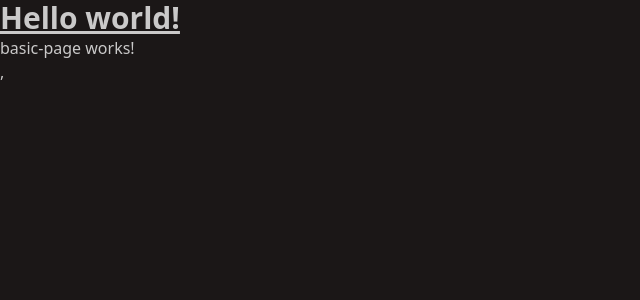
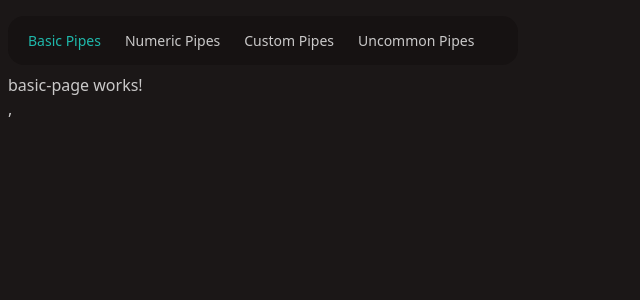
Before and after one commit to FelipeVel/pipes-app, an Angular app: page /basic in a window 1280 px wide. Shown: the top 300 px of the page, without its empty margins (0-640 px from the left). Built offline with nearby package versions, Linux system fonts and the light colour scheme.

Commit message:
Maquetado inicial de layouts

```diff
--- a/src/app/app.component.html
+++ b/src/app/app.component.html
@@ -1,5 +1,6 @@
-<h1 class="text-3xl font-bold underline">
-  Hello world!
-</h1>
-
-<router-outlet />
+<main
+  class="mx-auto max-w-7xl p-2"
+>
+  <app-navbar />
+  <router-outlet />
+</main>
--- a/src/app/app.component.ts
+++ b/src/app/app.component.ts
@@ -1,9 +1,10 @@
 import { Component } from '@angular/core';
 import { RouterOutlet } from '@angular/router';
+import { NavbarComponent } from "./components/navbar/navbar.component";
 
 @Component({
   selector: 'app-root',
-  imports: [RouterOutlet],
+  imports: [RouterOutlet, NavbarComponent],
   templateUrl: './app.component.html'
 })
 export class AppComponent {
--- /dev/null
+++ b/src/app/components/navbar/navbar.component.html
@@ -0,0 +1,9 @@
+<ul class="menu menu-horizontal bg-base-200 rounded-box my-2">
+  @for (route of routes; track route.path) {
+    <li>
+      <a [routerLink]="route.path" routerLinkActive="text-accent">
+        {{ route.title }}
+      </a>
+    </li>
+  }
+</ul>
--- /dev/null
+++ b/src/app/components/navbar/navbar.component.ts
@@ -0,0 +1,15 @@
+import { Component } from '@angular/core';
+import { routes } from '../../app.routes';
+import { RouterLink, RouterLinkActive } from '@angular/router';
+
+@Component({
+  selector: 'app-navbar',
+  imports: [RouterLink, RouterLinkActive],
+  templateUrl: './navbar.component.html',
+})
+export class NavbarComponent {
+  routes = routes.map(({title, path}) => ({
+    title: title ?? '',
+    path: path ?? '',
+  }));
+}
```
